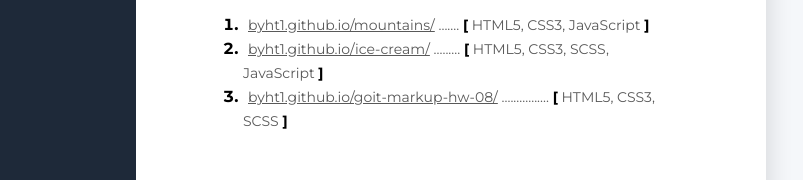
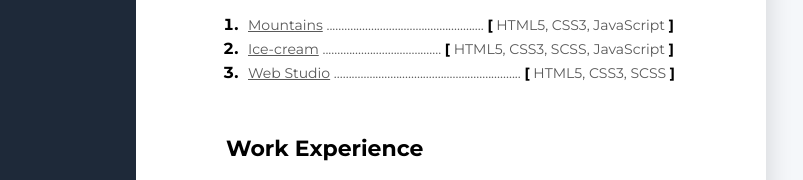
Before and after one commit to byht1/my-rwsyme, a plain HTML site: page index.html in a window 1280 px wide. Shown: the part 464-644 px from the top of the page, 374-1177 px from the left. Drawn offline with Linux system fonts and the light colour scheme.

Commit message:
Update index.html

```diff
--- a/index.html
+++ b/index.html
@@ -35,10 +35,8 @@
             <!--#1-->
             <li class="my_projects_item">
               <span class="my_projects_text">
-                <a href="https://byht1.github.io/mountains/" class="my_project_link"
-                  >byht1.github.io/mountains/</a
-                >
-                .......
+                <a href="https://byht1.github.io/mountains/" class="my_project_link">Mountains</a>
+                .....................................................
                 <span class="my_project_bracket">[</span> HTML5, CSS3, JavaScript
                 <span class="my_project_bracket">]</span>
               </span>
@@ -47,10 +45,8 @@
             <!--#2-->
             <li class="my_projects_item">
               <span class="my_projects_text">
-                <a href="https://byht1.github.io/Ice-cream/" class="my_project_link"
-                  >byht1.github.io/ice-cream/</a
-                >
-                .........
+                <a href="https://byht1.github.io/Ice-cream/" class="my_project_link">Ice-cream</a>
+                ........................................
                 <span class="my_project_bracket">[</span> HTML5, CSS3, SCSS, JavaScript
                 <span class="my_project_bracket">]</span>
               </span>
@@ -59,9 +55,9 @@
             <li class="my_projects_item">
               <span class="my_projects_text">
                 <a href="https://byht1.github.io/goit-markup-hw-08/" class="my_project_link"
-                  >byht1.github.io/goit-markup-hw-08/</a
+                  >Web Studio</a
                 >
-                ................
+                ...............................................................
                 <span class="my_project_bracket">[</span> HTML5, CSS3, SCSS
                 <span class="my_project_bracket">]</span>
               </span>
```
